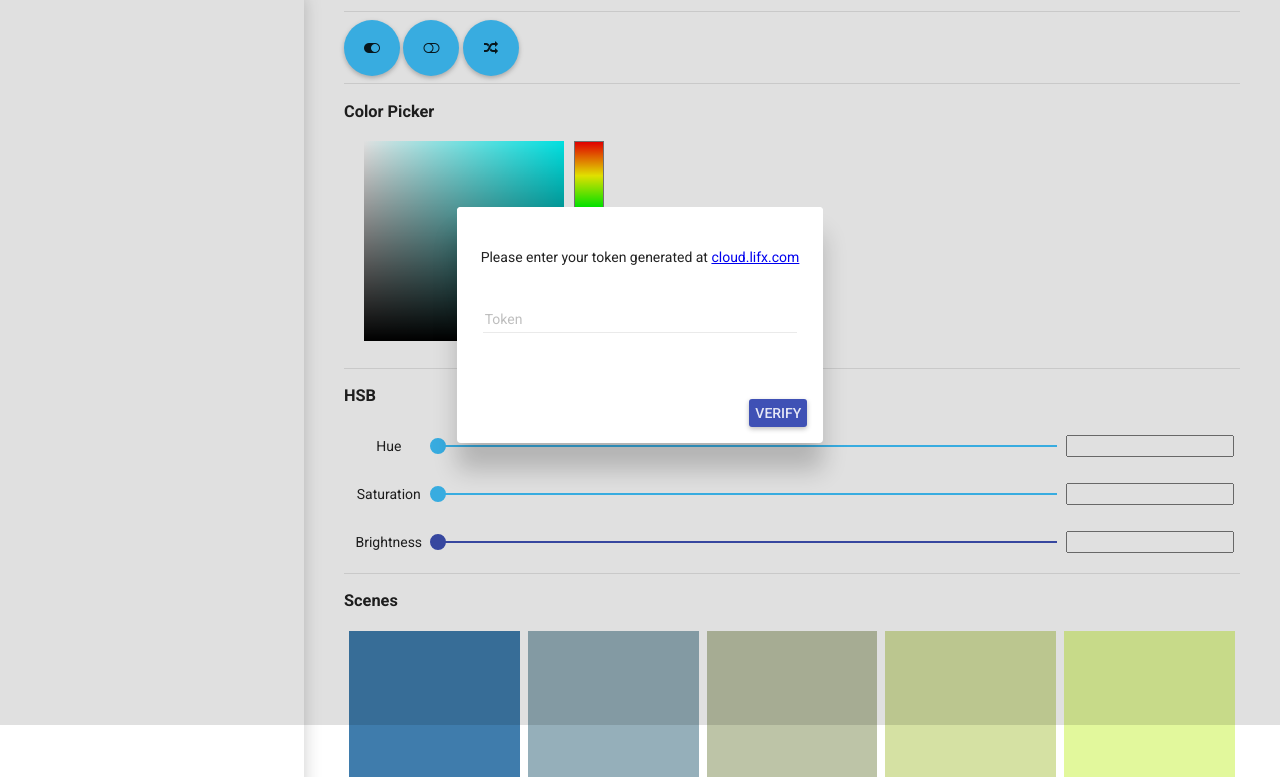
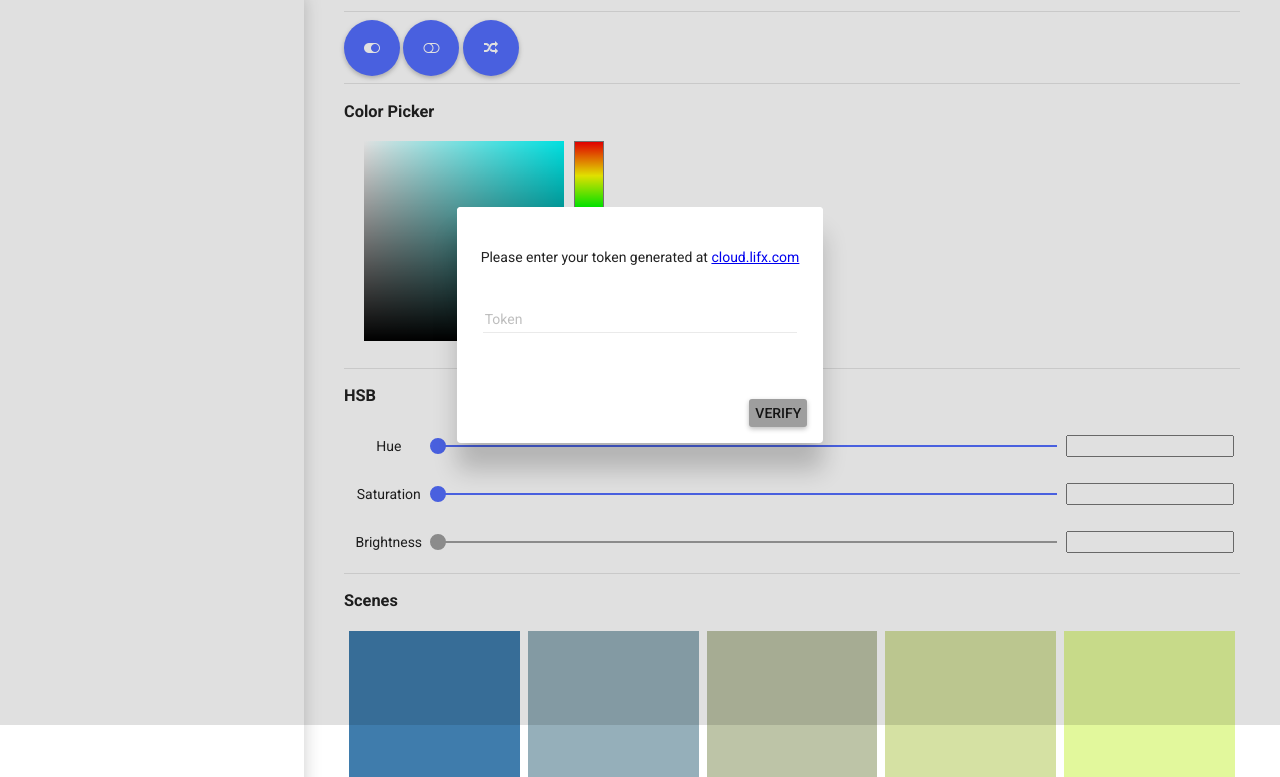
Before and after one commit to jorgerdz/lifxspace, a website: page index.html in a window 1280 px wide. Shown: the part 75-852 px from the top of the page. Drawn offline with Linux system fonts and the light colour scheme; some packages are replaced by stand-ins of ours.

Commit message:
Randomizing theme palettes

```diff
--- a/index.html
+++ b/index.html
@@ -152,14 +152,44 @@
 
     <script type="text/javascript">
 
+          var themes = [
+            'red',
+            'pink',
+            'purple',
+            'deep-purple',
+            'indigo',
+            'blue',
+            'light-blue',
+            'cyan',
+            'teal',
+            'green',
+            'light-green',
+            'lime',
+            'yellow',
+            'amber',
+            'orange',
+            'deep-orange',
+            'brown',
+            'grey',
+            'blue-grey'
+          ];
+
           angular
               .module('starterApp', ['ngMaterial', 'lifx', 'mp.colorPicker'])
               .config(function($mdThemingProvider){
+                var paletteColor = Math.floor((Math.random() * 19));
+                var accentColor = Math.floor((Math.random() * 19));
+                if(paletteColor == accentColor){
+                  if(paletteColor == 19)
+                    accentColor--;
+                  else{
+                    accentColor++;
+                  };
+                }
 
-                      $mdThemingProvider.theme('default')
-                          .primaryPalette('indigo')
-                          .accentPalette('light-blue');
-
+                $mdThemingProvider.theme('default')
+                          .primaryPalette(themes[paletteColor])
+                          .accentPalette(themes[accentColor]);
               });
 
     </script>
```
